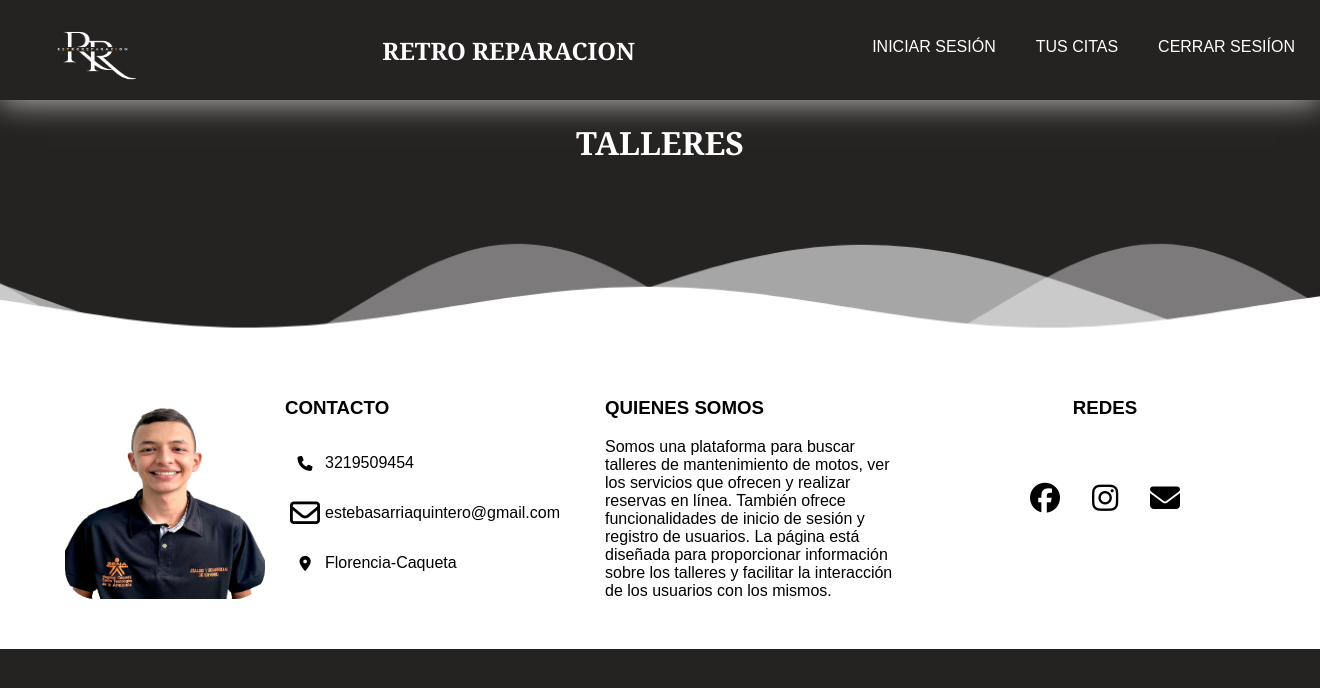
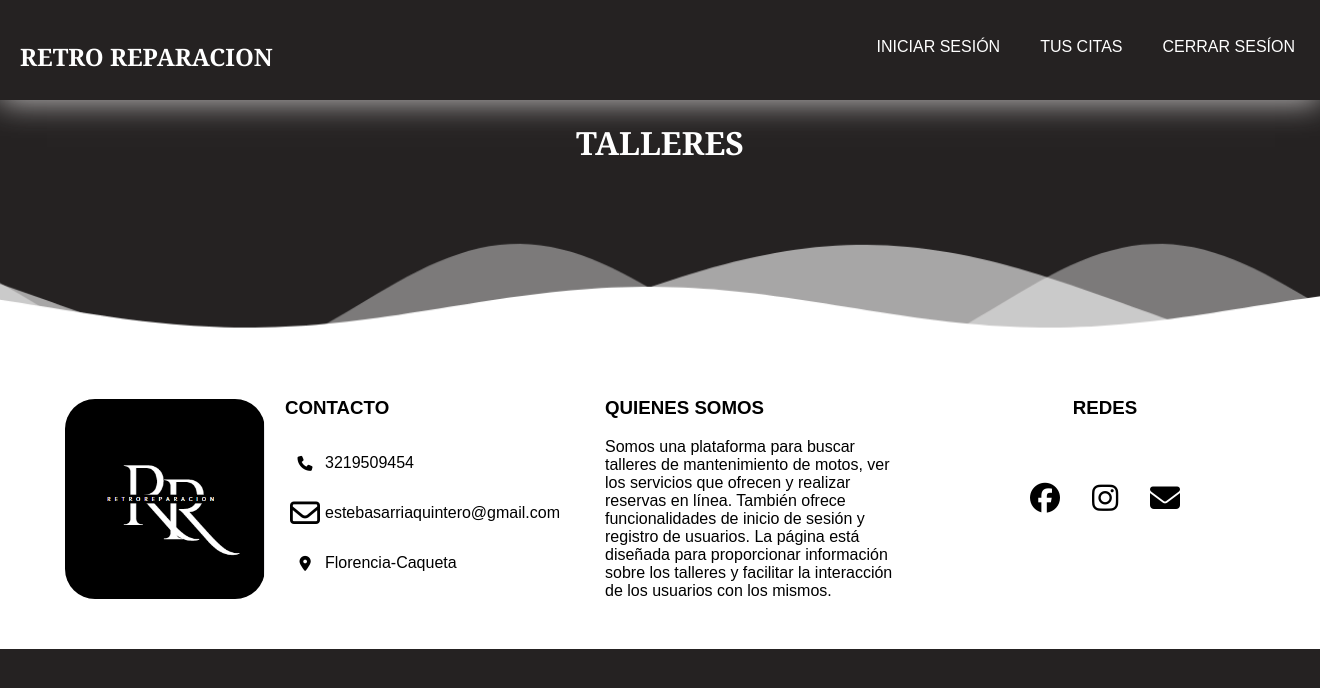
Before and after one commit to estebansarria/ESTEBAN, a PHP site: page / in a window 1320 px wide; the page is wider, and only the part inside the window is pictured. Shown: the top 688 px of that part. Run offline with PHP 8.4, Linux system fonts and the light colour scheme; the visitor is signed in with stand-in values (Sample User, id 1); data that the repository does not hold is empty; some libraries are stand-ins or nearby versions.

Commit message:
first commit

```diff
--- a/admin/index.html
+++ b/admin/index.html
@@ -3,7 +3,7 @@
 <head>
     <meta charset="UTF-8">
     <meta name="viewport" content="width=device-width, initial-scale=1.0">
-    <link rel="stylesheet" href="../css/admin.css">
+    <link rel="stylesheet" href="css/admin.css">
     <title>ADMINISTRADOR</title>
 </head>
 <header><h1>PANEL ADMINISTRADOR</h1></header>
--- a/admin/servicios.php
+++ b/admin/servicios.php
@@ -24,6 +24,7 @@ $username = "root";
 $password = "";
 $dbname = "nueva";
 
+
             $conn = new mysqli($servername, $username, $password, $dbname);
 
             // Verificar la conexión
--- a/css/iniciarseccion.css
+++ b/css/iniciarseccion.css
@@ -56,7 +56,7 @@ h2{
 }
 
 input[type="text"],
-input[type="password"],
+input[type="text"],
 select {
   width: 90%;
   padding: 10px;
--- a/css/nueva.css
+++ b/css/nueva.css
@@ -18,23 +18,35 @@ body {
   width: 100%;
   box-shadow: 0 2px 30px rgba(241, 238, 238, 0.765);
 
+
   }
   .logo{
-    width: 130px ;
-    margin-left: 30px;
+    width: 10% ;
+    margin-left: 20px;
     background-size: 100% 100%;
+    border: solid 1px;
     background-image: url(../img/Captura_de_pantalla_2023-09-12_072159-removebg-preview.png);
 
-  }
-  .retro{
-    display: flex;
-    justify-content: center;
-    align-items: center;
-    width: 20%;
   }
 .reparacion{
   color: #fff;
   font-family: Georgia, 'Times New Roman', Times, serif;
+  padding: 20px;
+}
+
+/* Estilos para el encabezado en pantallas más pequeñas */
+@media (max-width: 768px) {
+  header {
+    flex-direction: column; /* Cambia la dirección del flex a columna */
+    align-items: center; /* Centra los elementos verticalmente */
+    height: auto; /* Ajusta la altura automáticamente */
+  }
+
+
+
+  nav {
+    margin-top: 8px; /* Reduce el margen superior del menú */
+  }
 }
 
 h1{
@@ -163,7 +175,7 @@ footer{
   width: 200px;
   border-radius: 30px;
   background-size: 100% 100%;
-  background-image: url(../img/estebannquintero___8762d3588cb068c___-removebg-preview.png);
+  background-image: url(../img/Captura\ de\ pantalla\ 2023-09-19\ 001357.png);
 }
 .articulo3{
   height: 240px;
@@ -265,3 +277,17 @@ font-size: 30px;
 .fa-envelope{
   font-size: 30px;
 }
+
+@media (max-width: 768px) {
+  footer {
+    flex-direction: column; /* Cambia la dirección del flex a columna */
+    align-items: center; /* Centra los elementos verticalmente */
+    height: auto; /* Ajusta la altura automáticamente */
+  }
+
+
+
+  nav {
+    margin-top: 8px; /* Reduce el margen superior del menú */
+  }
+}
--- a/css/tus_citas.css
+++ b/css/tus_citas.css
@@ -15,12 +15,14 @@
             color: #fff;
             padding: 20px;
             text-align: center;
+            flex-direction: row;
         }
 
         header a {
             color: #fff;
             text-decoration: none;
             margin-right: 20px;
+
         }
 
         .container {
@@ -30,6 +32,7 @@
             background-color: #fff;
             border-radius: 5px;
             box-shadow: 0 0 10px rgba(0, 0, 0, 0.1);
+
         }
 
         h1 {
--- a/editar.php
+++ b/editar.php
@@ -13,6 +13,7 @@ $servername = "localhost";
 $username = "root";
 $password = "";
 $dbname = "nueva";
+
 
 $conn = new mysqli($servername, $username, $password, $dbname);
 
--- a/eliminar.php
+++ b/eliminar.php
@@ -13,6 +13,7 @@ $servername = "localhost";
 $username = "root";
 $password = "";
 $dbname = "nueva";
+
 
 if ($_SERVER["REQUEST_METHOD"] == "GET" && isset($_GET["id"])) {
     $idEliminar = $_GET["id"];
--- a/guardar_local.php
+++ b/guardar_local.php
@@ -8,6 +8,7 @@ $servername = "localhost";
 $username = "root";
 $password = "";
 $dbname = "nueva";
+
         $conn = new mysqli($servername, $username, $password, $dbname);
 
         // Verificar la conexión
--- a/index.php
+++ b/index.php
@@ -9,7 +9,7 @@ session_start();
     <meta charset="UTF-8">
     <meta name="viewport" content="width=device-width, initial-scale=1.0">
     <title>Talleres de Mantenimiento de Motos</title>
-    <link rel="stylesheet" href="http://127.0.0.1:5501/css/nueva.css">
+    <link rel="stylesheet" href="css/nueva.css">
     <script src="https://kit.fontawesome.com/d3f9b72ddb.js" crossorigin="anonymous"></script>
 
 
@@ -18,8 +18,7 @@ session_start();
 <body>
 
 <header>
-  <section class="logo"></section>
-  <section class="retro">
+
   <h2 class="reparacion" >RETRO REPARACION</h2>
   </section>
   <nav>
@@ -29,11 +28,11 @@ session_start();
     if (isset($_SESSION['usuario_id'])) {
       echo '<a class="registrar" href="iniciarseccion.php">INICIAR SESIÓN</a>';
       echo '<a class="registrar" href="tus_citas.php">TUS CITAS</a>';
-      echo '<a class="registrar" href="cerrar_sesion.php">CERRAR SESIÍON</a>';
-
+      echo '<a class="registrar" href="cerrar_sesion.php">CERRAR SESÍON</a>';
     } else {
       echo '<a class="cta-button" href="iniciarseccion.php">INICIAR SESIÓN</a>';
-        echo '<a class="registrar" href="registrarse.php">REGISTRARSE</a>';
+      echo '<a class="registrar" href="registrarse.php">REGISTRARSE</a>';
+
     }
     ?>
 	</div>
@@ -64,6 +63,8 @@ $servername = "localhost";
 $username = "root";
 $password = "";
 $dbname = "nueva";
+
+
 
                 $conn = new mysqli($servername, $username, $password, $dbname);
 
@@ -221,7 +222,7 @@ window.addEventListener("resize", () => {
     drawWaves();
 });
     </script>
-    <script src="carrusel.js"></script>
+
 
 
 </body>
--- a/motos.html
+++ /dev/null
@@ -1 +0,0 @@
-<html></html>
--- a/procesar_formulario.php
+++ b/procesar_formulario.php
@@ -24,6 +24,7 @@ $servername = "localhost";
 $username = "root";
 $password = "";
 $dbname = "nueva";
+
 
     $conn = new mysqli($servername, $username, $password, $dbname);
 
--- a/registrarse.php
+++ b/registrarse.php
@@ -9,7 +9,6 @@
 <body>
     <h1>REGISTRARSE</h1>
     <form action="proceso_registro.php" method="POST">
-
     <input type="text" id=nombre name="nombre" placeholder="Nombre">
     <input type="text"id=apellido name="apellido" placeholder="Apellido">
     <input type="text" id="identidad" name="identidad" placeholder="Identidad">
--- a/reservas.php
+++ b/reservas.php
@@ -15,7 +15,7 @@ if (!$usuarioHaIniciadoSesion) {
     <meta charset="UTF-8">
     <meta name="viewport" content="width=device-width, initial-scale=1.0">
     <title>Reservas</title>
-    <link rel="stylesheet" href="css/tus_citas.css">
+    <link rel="stylesheet" href="css/reservas2.css">
 </head>
 <body>
 
@@ -42,6 +42,7 @@ $servername = "localhost";
 $username = "root";
 $password = "";
 $dbname = "nueva";
+
 
                     $conn = new mysqli($servername, $username, $password, $dbname);
 
--- a/tus_citas.php
+++ b/tus_citas.php
@@ -13,6 +13,7 @@ $servername = "localhost";
 $username = "root";
 $password = "";
 $dbname = "nueva";
+
 
 $conn = new mysqli($servername, $username, $password, $dbname);
 
```
Also changed, not shown: iniciarseccion.php (+58 -65 lines), proceso_registro.php (+5 -3 lines), img/Captura de pantalla 2023-09-19 001357.png (added), img/Captura_de_pantalla_2023-09-12_072159-removebg-preview.png (deleted), obtener_locales.php (deleted).
